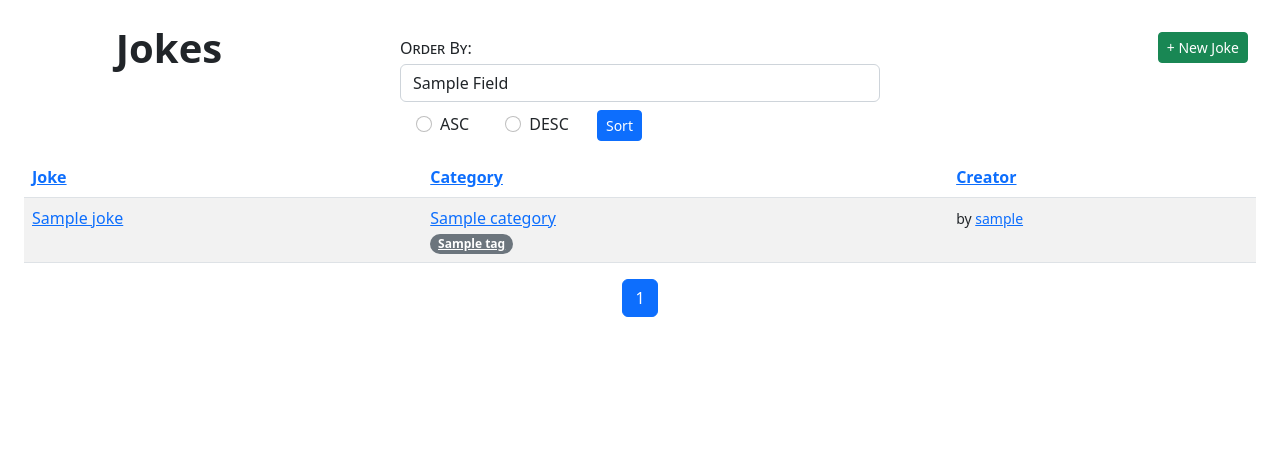
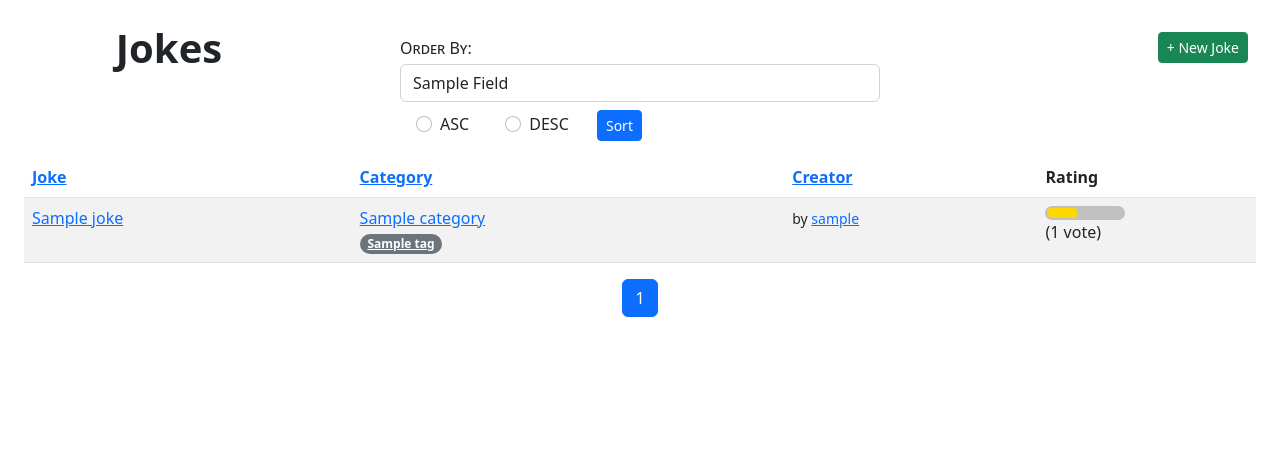
Before and after one commit to Van3gh/djangojokes.com, a Django app: template templates/jokes/joke_list.html in a window 1280 px wide. Shown: the part 65-518 px from the top of the page. Run offline with Django 4.2, Linux system fonts and the light colour scheme; the template is opened without the code that fills it: most values are stand-ins (such as "Sample title", 1, 10 or a date in 2020); parts of the project's set-up code (start-up, migrations or seed data) failed here and were passed over; some libraries are stand-ins or nearby versions.

Commit message:
added a rating bar to show jokes rating.

```diff
--- a/static/css/main.css
+++ b/static/css/main.css
@@ -62,3 +62,17 @@ label {
   background-color: pink;
   color: darkred;
 }
+
+/* RATINGS BAR */
+#rating-container {
+  background-color:silver;
+  border-radius: .5em;
+  max-width: 5rem;
+  padding: 2px;
+}
+
+#rating {
+  background-color: gold;
+  border-radius: .5em;
+  height: 10px;
+}
--- a/templates/jokes/joke_list.html
+++ b/templates/jokes/joke_list.html
@@ -63,6 +63,7 @@
             {% else %}
               <th><a href="?order=joke&direction=asc&q={{ request.GET.q }}">Creator</a></th>
             {% endif %}
+            <th>Rating</th>
           </tr>
         {% endwith %}
       </thead>
@@ -97,6 +98,13 @@
                 </small>
               {% endif %}
             </td>
+            <td>
+              <div id="rating-container" title="{{ joke.rating }}">
+                <div id="rating"
+                  style="width:{% widthratio joke.rating 10 100 %}%;"></div>
+              </div>
+              ({{ joke.num_votes }} vote{{ joke.num_votes|pluralize }})
+            </td>
           </tr>
         {% endfor %}
       </tbody>
```
Also changed, not shown: jokes/models.py (+12 -0 lines).
